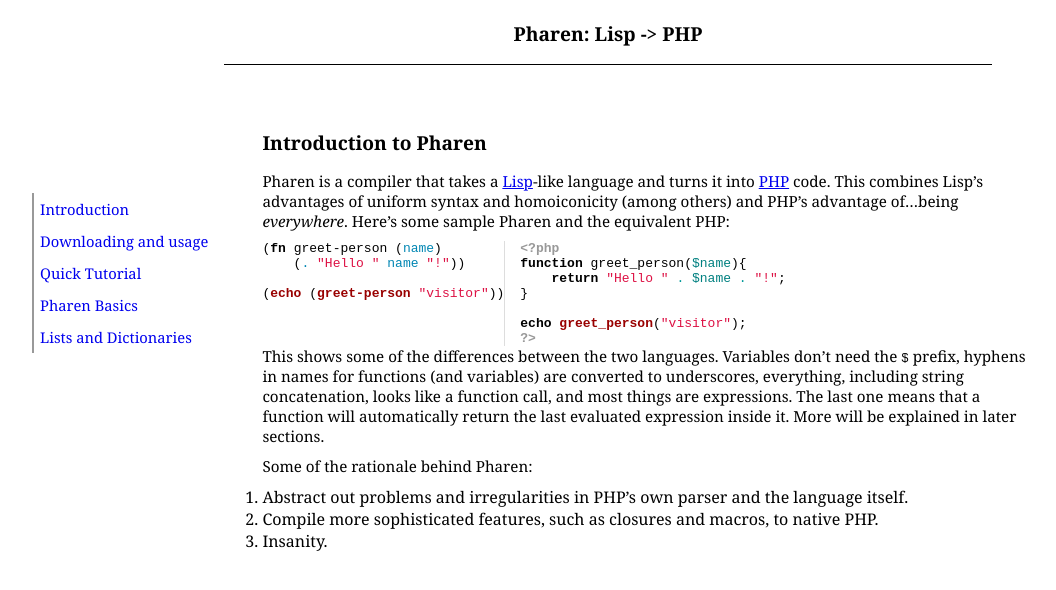
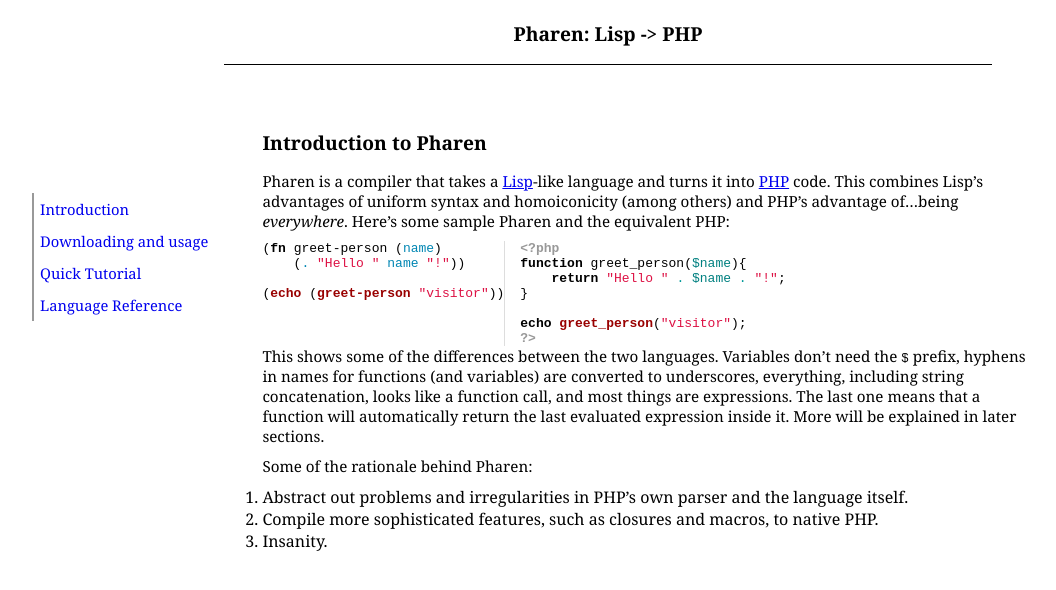
Before and after one commit to Scriptor/pharen, a Jekyll site: the page built from index.markdown, in a window 1280 px wide. Shown: the top 590 px of the page, without its empty margins (32-1088 px from the left). Built offline with Jekyll 4.4.1, drawn with Linux system fonts in a browser that asks for light colours.

Commit message:
Re-add link to reference page.

```diff
--- a/_layouts/default.html
+++ b/_layouts/default.html
@@ -15,8 +15,7 @@
 			<li><a href='index.html'>Introduction</a></li>
 			<li><a href='download.html'>Downloading and usage</a></li>
             <li><a href='tutorial.html'>Quick Tutorial</a></li>
-			<li><a href='basics.html'>Pharen Basics</a></li>
-			<li><a href='lists.html'>Lists and Dictionaries</a></li>
+			<li><a href='reference.html'>Language Reference</a></li>
 		</ul>
 	</div>
 
```
